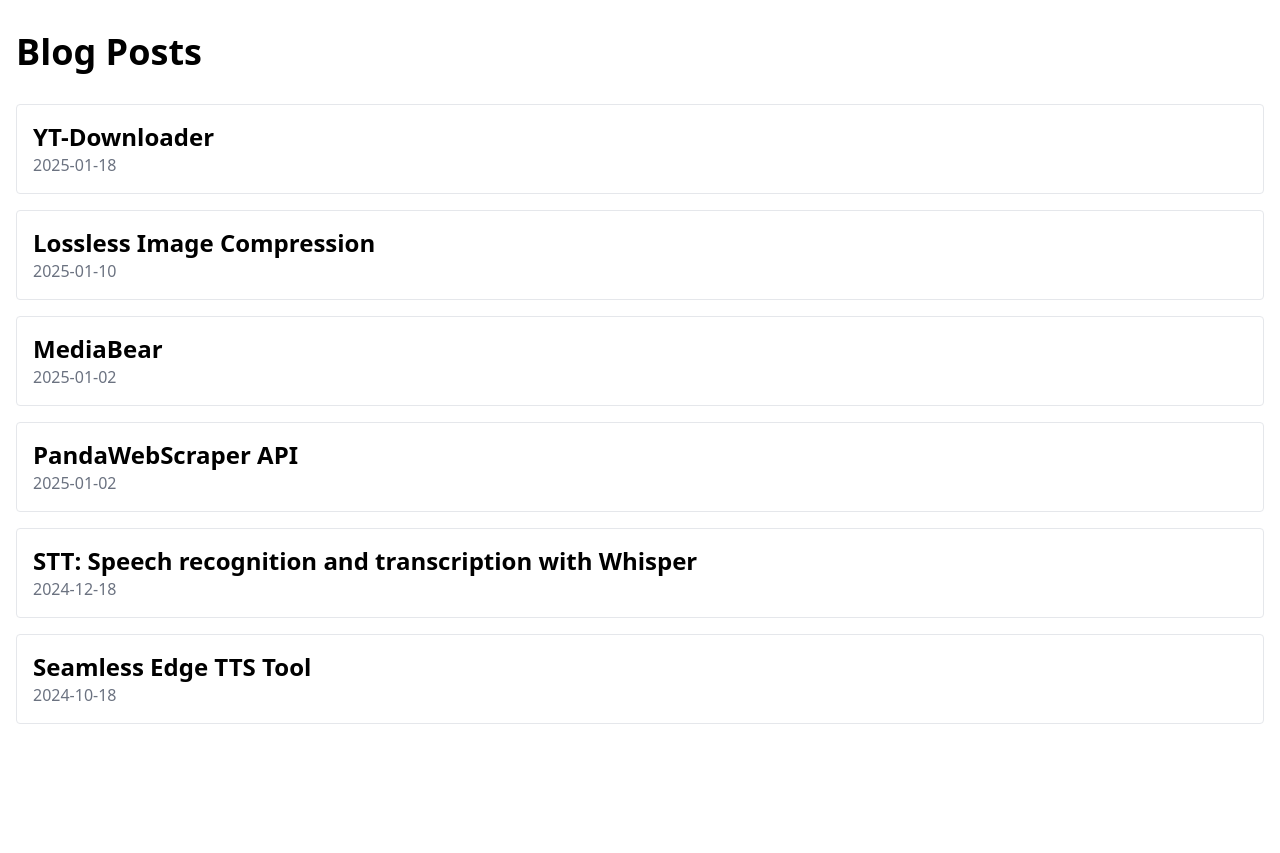
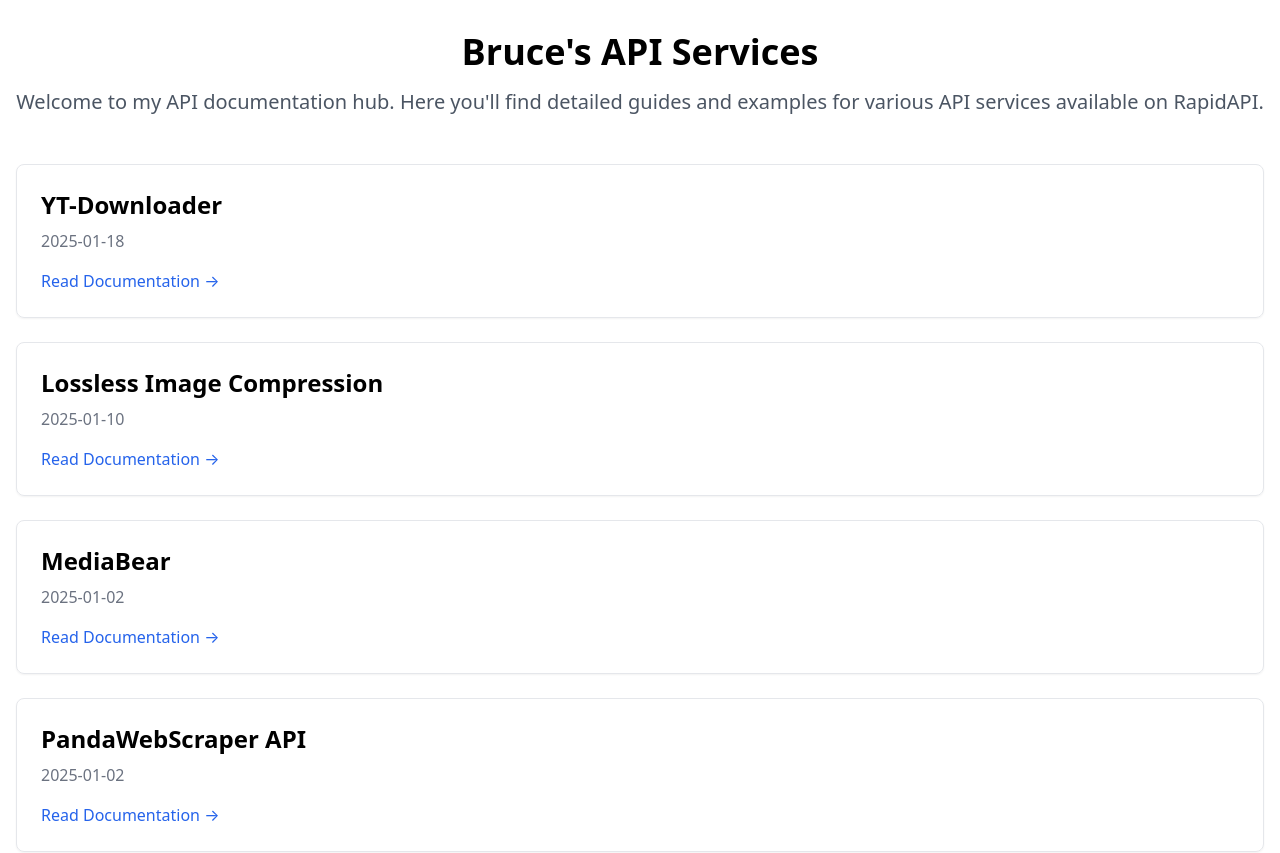
Before and after one commit to BrucesAPIs/BrucesAPIs.github.io, a Next.js app: page / in a window 1280 px wide. Shown: the top 853 px of the page. Before the commit the page ends 800 px from the top, so only its background shows below. Built offline with nearby package versions, Linux system fonts and the light colour scheme.

Commit message:
add some meta for SEO.

```diff
--- a/pages/_app.tsx
+++ b/pages/_app.tsx
@@ -9,6 +9,10 @@
             <Head>
                 <link href="https://unpkg.com/tailwindcss@^1.0/dist/tailwind.min.css" rel="stylesheet" />
                 <meta name="viewport" content="width=device-width, initial-scale=1" />
+                <meta name="author" content="Bruce" />
+                <meta name="robots" content="index, follow" />
+                <meta property="og:type" content="website" />
+                <meta name="twitter:card" content="summary_large_image" />
             </Head>
             <Component {...pageProps} />
         </>
--- a/pages/index.tsx
+++ b/pages/index.tsx
@@ -1,6 +1,7 @@
 import { GetStaticProps } from 'next';
 import Link from 'next/link';
 import { getAllPosts, Post } from '../utils/content';
+import Head from 'next/head';
 
 interface HomeProps {
     posts: Post[];
@@ -8,21 +9,46 @@
 
 export default function Home({ posts }: HomeProps) {
     return (
+        <>
+            <Head>
+                <title>Bruce's API Services on RapidAPI Marketplace</title>
+                <meta name="description" content="Explore Bruce's services of powerful APIs available on RapidAPI. Find detailed documentation, examples, and integration guides for various API services." />
+                <meta property="og:title" content="Bruce's API Services | RapidAPI Marketplace" />
+                <meta property="og:description" content="Explore Bruce's services of powerful APIs available on RapidAPI. Find detailed documentation, examples, and integration guides for various API services." />
+            </Head>
+
             <div className="container mx-auto px-4 py-8">
-            <h1 className="text-4xl font-bold mb-8">Blog Posts</h1>
-            <div className="space-y-4">
+                <header className="mb-12 text-center">
+                    <h1 className="text-4xl font-bold mb-4">Bruce's API Services</h1>
+                    <p className="text-xl text-gray-600 mb-8">
+                        Welcome to my API documentation hub. Here you'll find detailed guides and examples for various API services available on RapidAPI.
+                    </p>
+                </header>
+
+                <div className="space-y-6">
                     {posts.map((post) => (
-                    <article key={post.slug} className="border p-4 rounded">
+                        <article key={post.slug} className="border p-6 rounded-lg shadow-sm hover:shadow-md transition-shadow">
                             <Link href={`/posts/${post.slug}`}>
-                            <h2 className="text-2xl font-semibold hover:text-blue-600">
+                                <h2 className="text-2xl font-semibold hover:text-blue-600 mb-2">
                                     {post.title}
                                 </h2>
                             </Link>
-                        <time className="text-gray-500">{post.date}</time>
+                            <time className="text-gray-500 block mb-3">{post.date}</time>
+                            {post.excerpt && (
+                                <p className="text-gray-600">{post.excerpt}</p>
+                            )}
+                            <div className="mt-4">
+                                <Link href={`/posts/${post.slug}`}>
+                                    <span className="text-blue-600 hover:text-blue-800">
+                                        Read Documentation →
+                                    </span>
+                                </Link>
+                            </div>
                         </article>
                     ))}
                 </div>
             </div>
+        </>
     );
 }
 
--- a/pages/posts/[slug].tsx
+++ b/pages/posts/[slug].tsx
@@ -5,6 +5,7 @@
 import rehypeRaw from 'rehype-raw';
 import rehypeHighlight from 'rehype-highlight';
 import { getAllPosts, getPostBySlug, Post } from '../../utils/content';
+import Link from 'next/link';
 
 interface PostPageProps {
     post: Post;
@@ -14,15 +15,41 @@
     return (
         <>
             <Head>
-                <title>{post.title}</title>
-                <meta name="description" content={post.content.slice(0, 160)} />
+                <title>{`${post.title} | Bruce's API Documentation`}</title>
+                <meta name="description" content={post.excerpt || post.content.slice(0, 160)} />
+                <meta property="og:title" content={`${post.title} | Bruce's API Documentation`} />
+                <meta property="og:description" content={post.excerpt || post.content.slice(0, 160)} />
+                {post.image && <meta property="og:image" content={post.image} />}
                 <link
                     rel="stylesheet"
                     href="https://cdnjs.cloudflare.com/ajax/libs/highlight.js/11.4.0/styles/github.min.css"
                 />
+
+                {/* Add structured data for Google */}
+                <script type="application/ld+json">
+                    {JSON.stringify({
+                        "@context": "https://schema.org",
+                        "@type": "TechArticle",
+                        "headline": post.title,
+                        "datePublished": post.date,
+                        "author": {
+                            "@type": "Person",
+                            "name": "Bruce"
+                        },
+                        "description": post.excerpt || post.content.slice(0, 160)
+                    })}
+                </script>
             </Head>
 
             <div>
+                {/* Navigation */}
+                <nav className="bg-gray-50 border-b">
+                    <div className="max-w-4xl mx-auto px-4 py-3">
+                        <Link href="/">
+                            <span className="text-gray-600 hover:text-gray-900">← Back to API services</span>
+                        </Link>
+                    </div>
+                </nav>
 
                 {/* Main Content */}
                 <article className="max-w-4xl mx-auto px-4 py-12">
```
Lines whose indentation alone changed are shown as unchanged.
